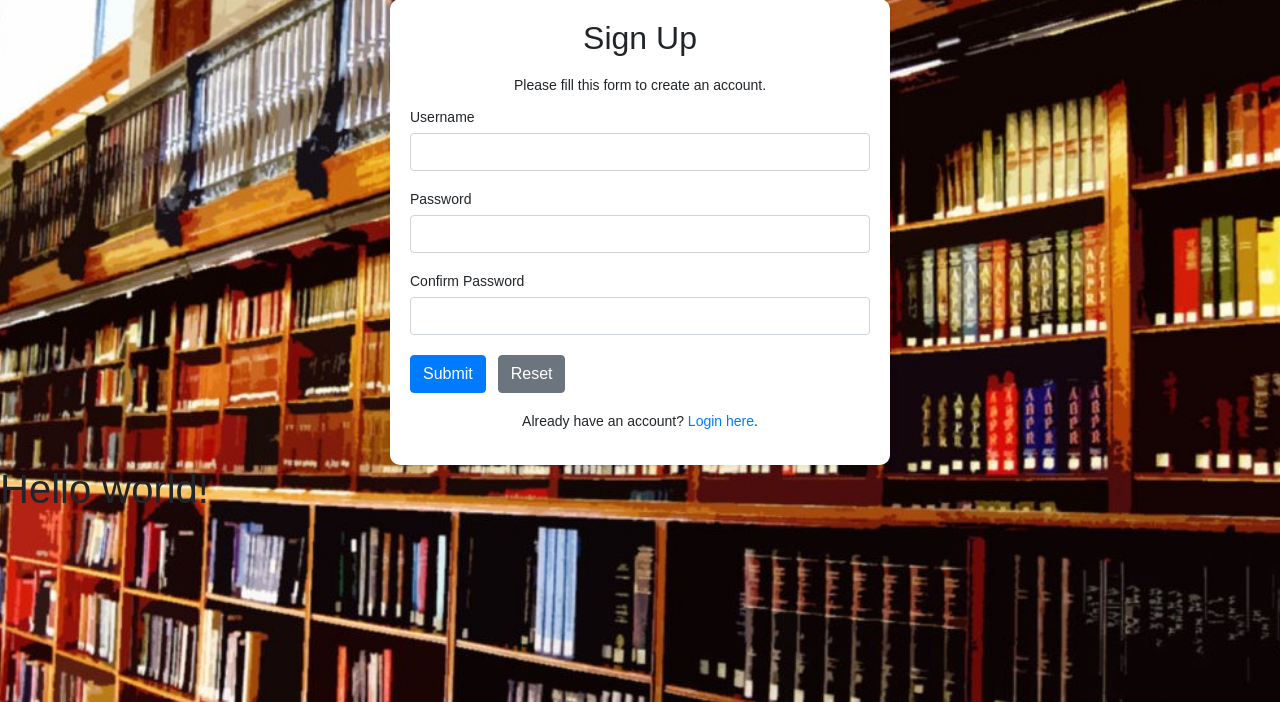
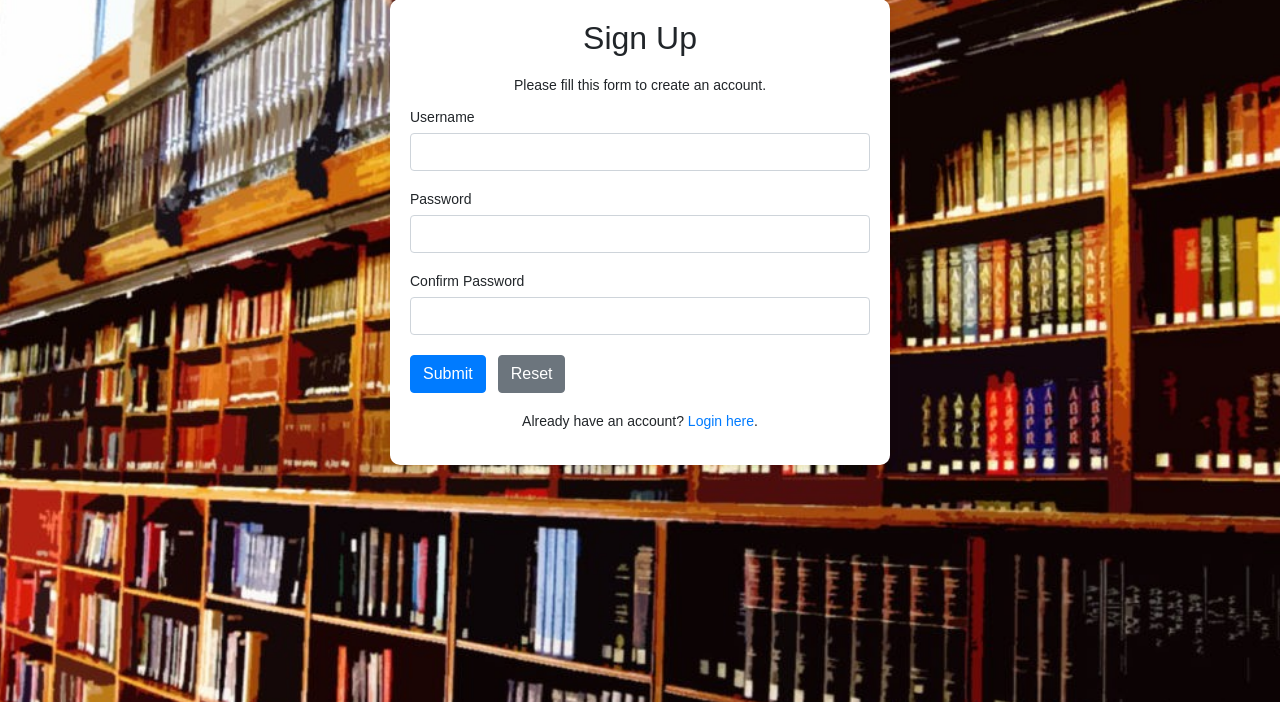
Before and after one commit to hikusama/alimbrary_v2.0-sisirain-version-, a PHP site: page /register.php in a window 1280 px wide. Shown: the part 49-751 px from the top of the page. Run offline with PHP 8.4, Linux system fonts and the light colour scheme.

Commit message:
test-commit

```diff
--- a/register.php
+++ b/register.php
@@ -161,6 +161,6 @@
             <p>Already have an account? <a href="login.php">Login here</a>.</p>
         </form>
     </div>
-    <h1>Hello world!</h1>
+
 </body>
 </html>
```
